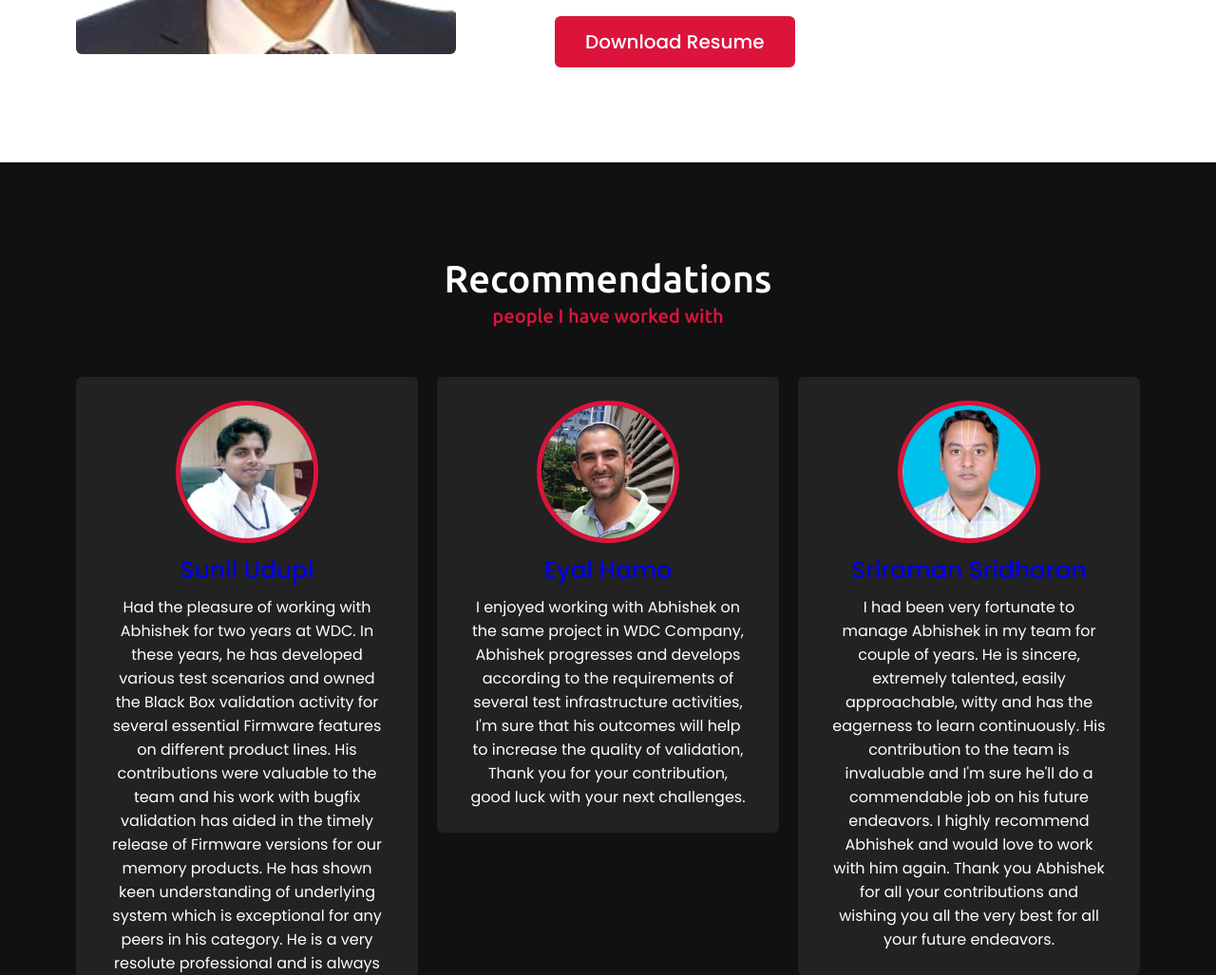
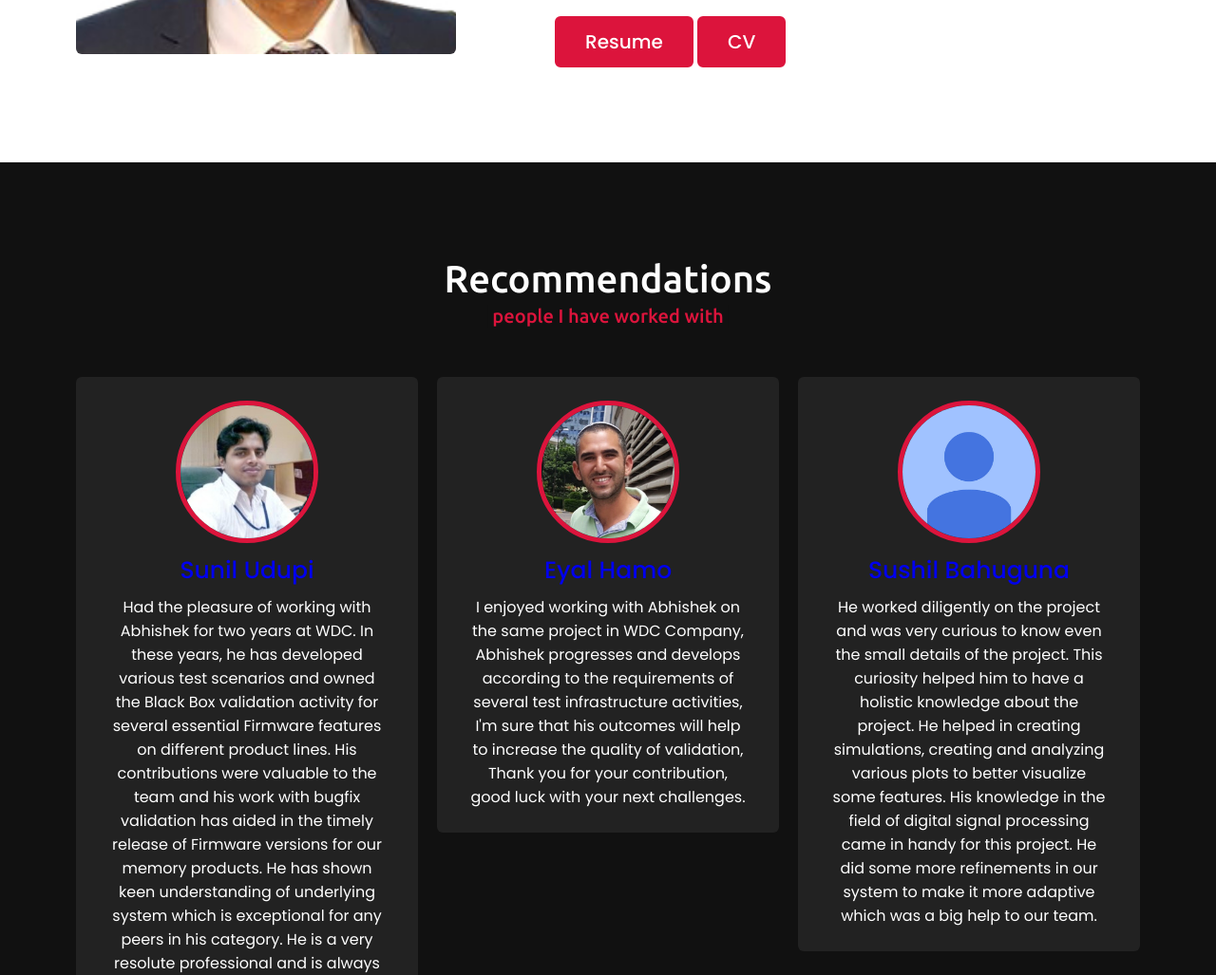
Before and after one commit to abhishekkhare1998/abhishekkhare1998.github.io, a plain HTML site: page index.html in a window 1280 px wide. Shown: the part 1377-2404 px from the top of the page at 95% size. Drawn offline with nearby package versions, Linux system fonts and the light colour scheme.

Commit message:
updated reco

```diff
--- a/index.html
+++ b/index.html
@@ -60,7 +60,8 @@
                         <br><br>I have previously worked as a Firmware Verifiation Engineer in WDC for embedded flash storage products. Prior to that, I had done internship at BARC in 2018 and I had worked on signal analysis for PIDS (Perimeter Intrusion Detection System).<br>I had completed my Major in Electrical and Electronics Engineering in 2019, and I am an incoming ECE masters student at UCSD starting from Fall 2021.
                         <br><br>My interests lies in Firmware Development and Validation, Signal and Image Processing, Machine Learning, and communication systems.
                     </p>
-                    <a href="https://drive.google.com/file/d/124KwRhaS4xnsc-7fMcVvRwFPwjha4Jqt/view?usp=sharing">Download Resume</a>
+                    <a href="https://drive.google.com/file/d/124KwRhaS4xnsc-7fMcVvRwFPwjha4Jqt/view?usp=sharing">Resume</a>
+                    <a href="https://drive.google.com/file/d/1XIyf7NnDWIMbu3v-uAQ66L53rBdg69O8/view?usp=sharing">CV</a>
                 </div>
             </div>
         </div>
@@ -99,6 +100,15 @@
                             ">Eyal Hamo</a></div>
                         <p>I enjoyed working with Abhishek on the same project in WDC Company, Abhishek progresses and develops according to the requirements of several test infrastructure activities, I'm sure that his outcomes will help to increase the quality of validation,
                             Thank you for your contribution, good luck with your next challenges.</p>
+                    </div>
+                </div>
+
+                <div class="card">
+                    <div class="box">
+                        <img src="images/empty_pic.jpg" alt="">
+                        <div class="text"><a href="https://scholar.google.com/citations?user=lDzSQr0AAAAJ&hl=en
+                            ">Sushil Bahuguna</a></div>
+                        <p>He worked diligently on the project and was very curious to know even the small details of the project. This curiosity helped him to have a holistic knowledge about the project. He helped in creating simulations, creating and analyzing various plots to better visualize some features. His knowledge in the field of digital signal processing came in handy for this project. He did some more refinements in our system to make it more adaptive which was a big help to our team.</p>
                     </div>
                 </div>
 
```
Also changed, not shown: images/empty_pic.jpg (added).
